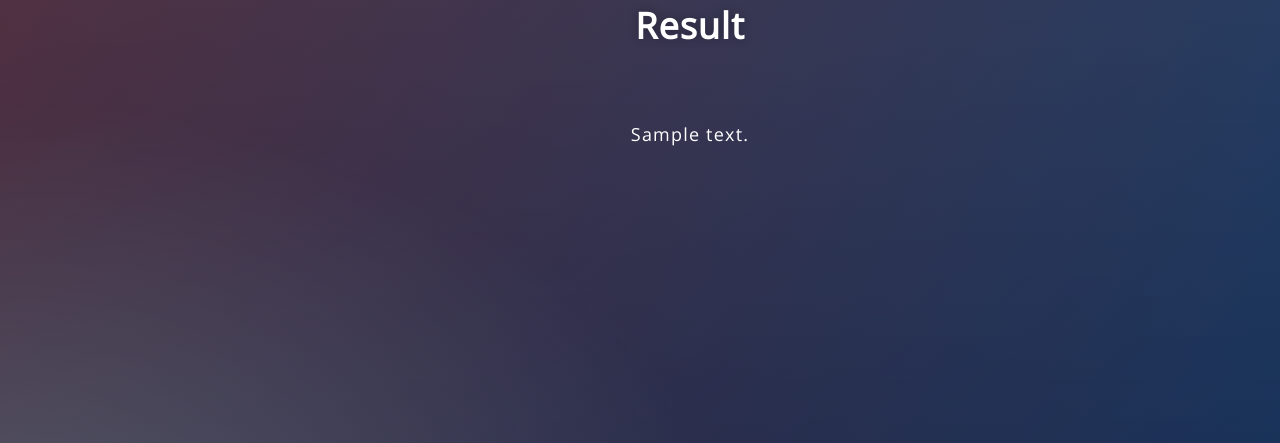
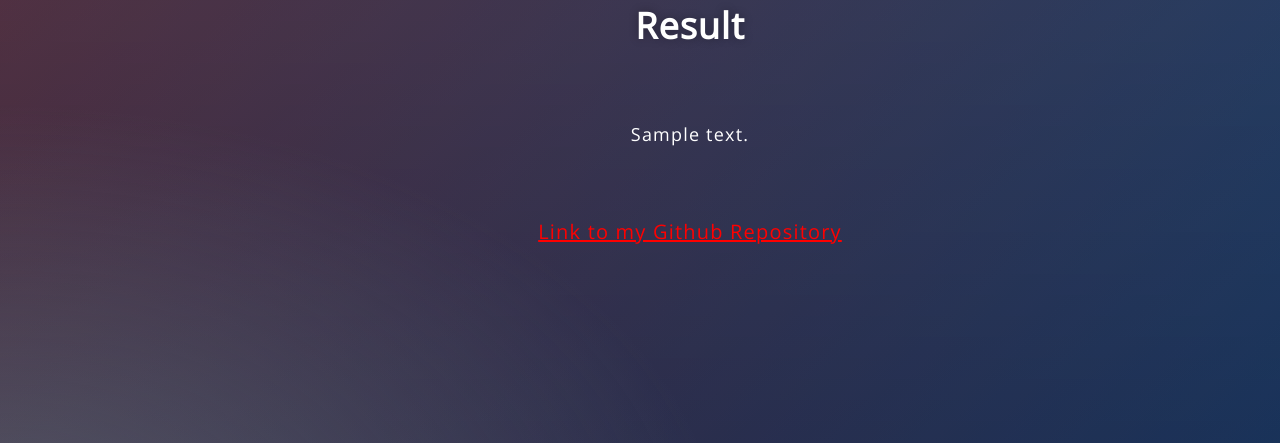
Before and after one commit to shreyrai99/Diabetes-Predictor, a Flask app: template templates/result.html in a window 1280 px wide. Shown: the part 242-685 px from the top of the page. Run offline with Flask 2, Linux system fonts and the light colour scheme; the template is opened without the code that fills it: most values are stand-ins (such as "Sample title", 1, 10 or a date in 2020); parts of the project's set-up code (start-up, migrations or seed data) failed here and were passed over.

Commit message:
Update result.html

```diff
--- a/templates/result.html
+++ b/templates/result.html
@@ -19,6 +19,11 @@
    <br>
    <br>
    {{ prediction_text }}
+   <br>
+   <br>
+   <br>
+   <br>
+   <a href="https://github.com/shreyrai99/Diabetes-Predictor" style="color:rgb(255,0,0);font-size: 20px;">Link to my Github Repository</a>
 
  </div>
 
```
